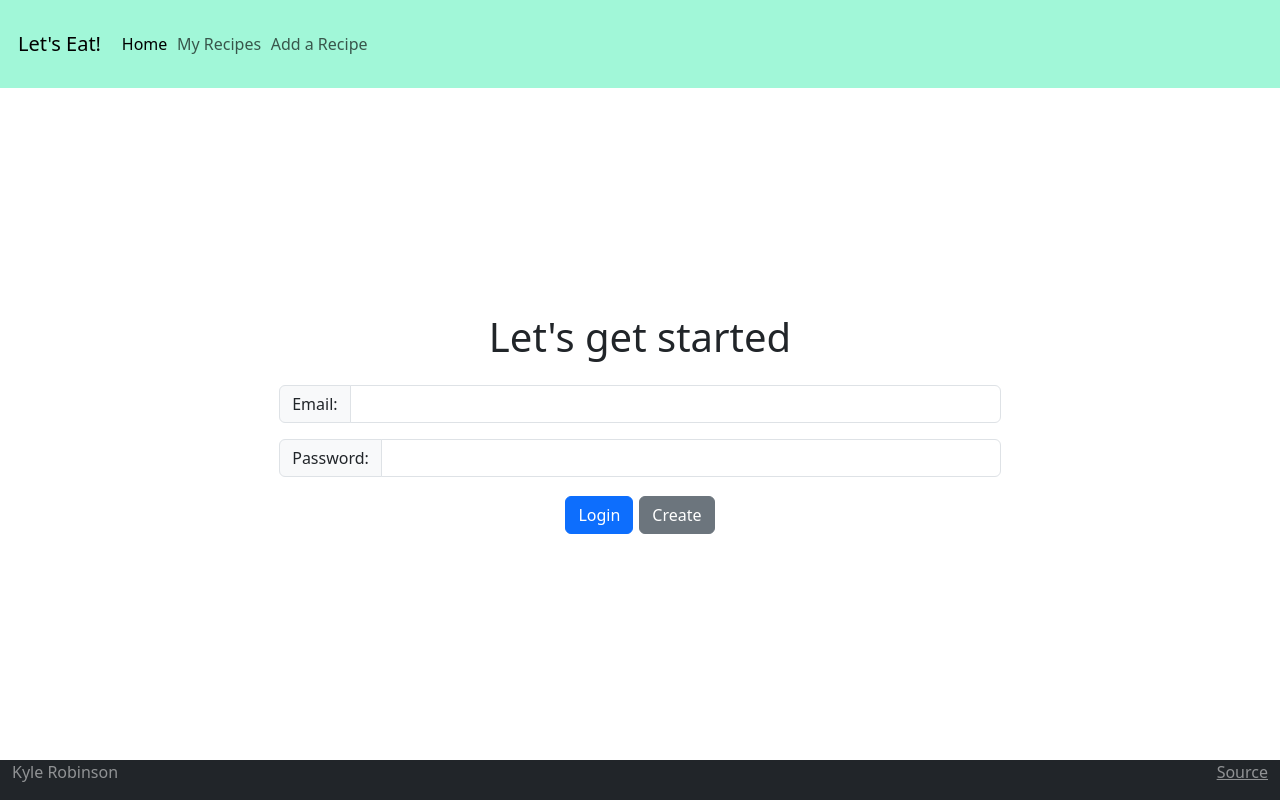
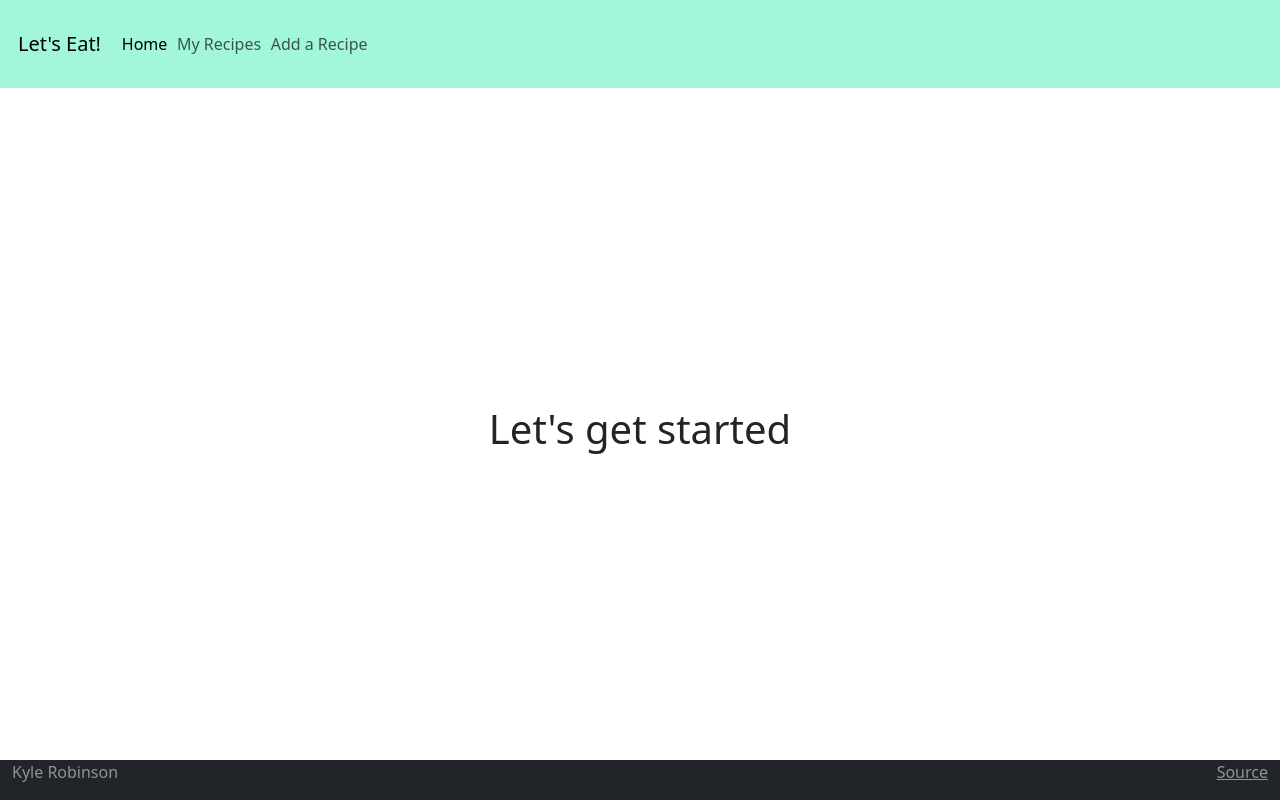
Before and after one commit to robinkyl002/cs260-startup, a React (Vite) app: page / in a window 1280 px wide. Built offline with nearby package versions, Linux system fonts and the light colour scheme.

Commit message:
Updated login.jsx to display the Unauthenticated view

```diff
--- a/src/login/login.jsx
+++ b/src/login/login.jsx
@@ -1,12 +1,21 @@
 import React from "react";
+
+import { Unauthenticated } from "./unauthenticated";
+import { AuthState } from "./authState";
 
 import "./login.css";
 
-export function Login() {
+export function Login(userName, authState, onAuthChange) {
   return (
     <main className="container-fluid bg-white text-center">
-      <h1>Let's get started</h1>
-      <form method="get" action="recipes.html">
+      {authState !== AuthState.Unknown && <h1>Let's get started</h1>}
+      {authState === AuthState.Unauthenticated && (
+        <Unauthenticated
+          userName={userName}
+          onLogout={() => onAuthChange(userName, AuthState.Unauthenticated)}
+        />
+      )}
+      {/* <form method="get" action="recipes.html">
         <div className="input-group mb-3">
           <span className="input-group-text" id="email">
             Email:
@@ -37,7 +46,32 @@ export function Login() {
             Create
           </button>
         </span>
-      </form>
+      </form> */}
     </main>
   );
 }
+
+// import React from 'react';
+
+// import { Authenticated } from './authenticated';
+
+// export function Login({ userName, authState, onAuthChange }) {
+//   return (
+//     <main className='container-fluid bg-secondary text-center'>
+//       <div>
+//         {authState !== AuthState.Unknown && <h1>Welcome to Simon</h1>}
+//         {authState === AuthState.Authenticated && (
+//           <Authenticated userName={userName} onLogout={() => onAuthChange(userName, AuthState.Unauthenticated)} />
+//         )}
+//         {authState === AuthState.Unauthenticated && (
+//           <Unauthenticated
+//             userName={userName}
+//             onLogin={(loginUserName) => {
+//               onAuthChange(loginUserName, AuthState.Authenticated);
+//             }}
+//           />
+//         )}
+//       </div>
+//     </main>
+//   );
+// }
```
